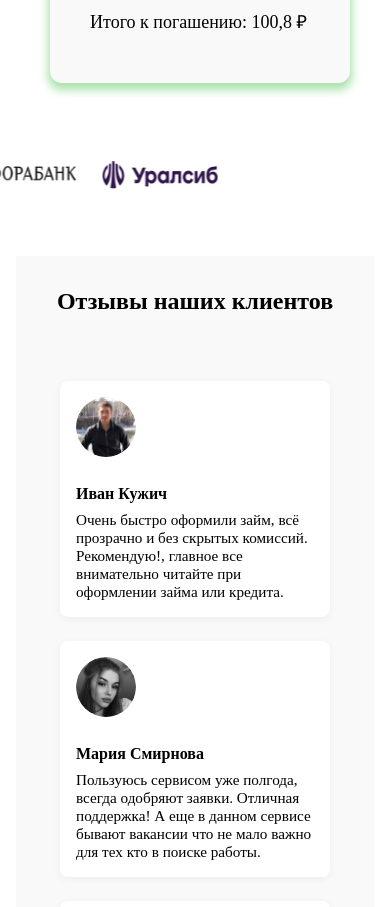
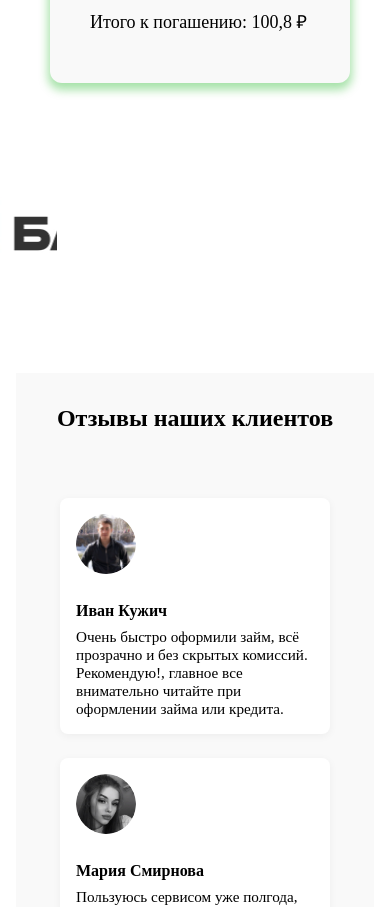
Before and after one commit to gagikabovyan98/enotik, a React (Create React App) app: page / in a window 390 px wide. Shown: the part 1183-2090 px from the top of the page. Built offline with nearby package versions, Linux system fonts and the light colour scheme.

Commit message:
правка слайдера

```diff
--- a/src/components/BankTicker.css
+++ b/src/components/BankTicker.css
@@ -10,7 +10,7 @@
   box-sizing: border-box;
 
   /* Анимация движения */
-  animation: ticker-move 10s linear infinite; /* Длительность 20 секунд */
+  animation: ticker-move 20s linear infinite; /* Длительность увеличена до 20 секунд */
 }
 
 /* Ключевые кадры для анимации */
@@ -19,16 +19,17 @@
     transform: translateX(0);
   }
   to {
-    transform: translateX(-100%);
+    transform: translateX(-100vw); /* Сдвигаем на ширину вьюпорта */
   }
 }
 
 /* Стили для одного элемента (логотипа) */
 .ticker-item {
   flex-shrink: 0; /* Запрещаем сжатие логотипа */
-  margin-right: 6px; /* УМЕНЬШИЛИ ЗДЕСЬ с 20px до 12px */
+  margin-right: 12px; /* Основной отступ */
   display: flex;
   justify-content: center;
+  min-width: auto; /* Важно для адаптива */
 }
 
 .ticker-item img {
@@ -40,23 +41,29 @@
 @media (max-width: 425px) {
   .ticker-item {
     margin-right: 8px; /* На маленьких телефонах еще меньше */
-    flex-basis: calc(25% - 8px);
-    padding: 0 3px;
+    flex-basis: auto; /* Убираем фиксированные flex-basis, чтобы элементы не вылазили */
+    padding: 0;
     min-width: auto;
     width: auto;
     max-width: none;
   }
+}
 
-  .ticker-container {
-    width: 555px !important;
+@media (min-width: 426px) and (max-width: 768px) {
+  .ticker-item {
+    margin-right: 10px; /* На планшетах средний отступ */
+    flex-basis: auto;
+    padding: 0;
+    min-width: auto;
+    width: auto;
+    max-width: none;
   }
 }
 
-@media (min-width: 601px) and (max-width: 1024px) {
+@media (min-width: 769px) and (max-width: 1024px) {
   .ticker-item {
-    margin-right: 10px; /* На планшетах средний отступ */
-    flex-basis: calc(20% - 10px);
-    padding: 0;
+    margin-right: 12px; /* На средних экранах */
+    flex-basis: calc(15% - 12px); /* Пример для ~6-7 элементов в ряд */
     min-width: auto;
     width: auto;
     max-width: none;
@@ -65,27 +72,20 @@
 
 @media (min-width: 1025px) {
   .ticker-item {
-    margin-right: 12px; /* На десктопах возвращаемся к основному значению */
-    flex-basis: calc(12% - 12px);
+    margin-right: 12px; /* На десктопах */
+    flex-basis: calc(12% - 12px); /* Для ~8 элементов в ряд */
     min-width: auto;
     width: auto;
     max-width: none;
 
     @media (min-width: 1440px) {
-      margin-right: 16px; /* На широких экранах можно чуть увеличить */
-      flex-basis: calc(12% - 16px);
+      margin-right: 16px; /* На широких экранах */
+      flex-basis: calc(10% - 16px); /* Для ~10 элементов в ряд */
     }
 
     @media (min-width: 1920px) {
-      margin-right: 20px; /* На очень широких экранах отступ как раньше */
-      flex-basis: calc(8% - 20px);
+      margin-right: 20px; /* На очень широких экранах */
+      flex-basis: calc(8% - 20px); /* Для ~12 элементов в ряд */
     }
 }
-
 }
-
-@media (max-width: 320px) {
-    .ticker-container {
-      width: 300px !important;
-  }
-}
```
